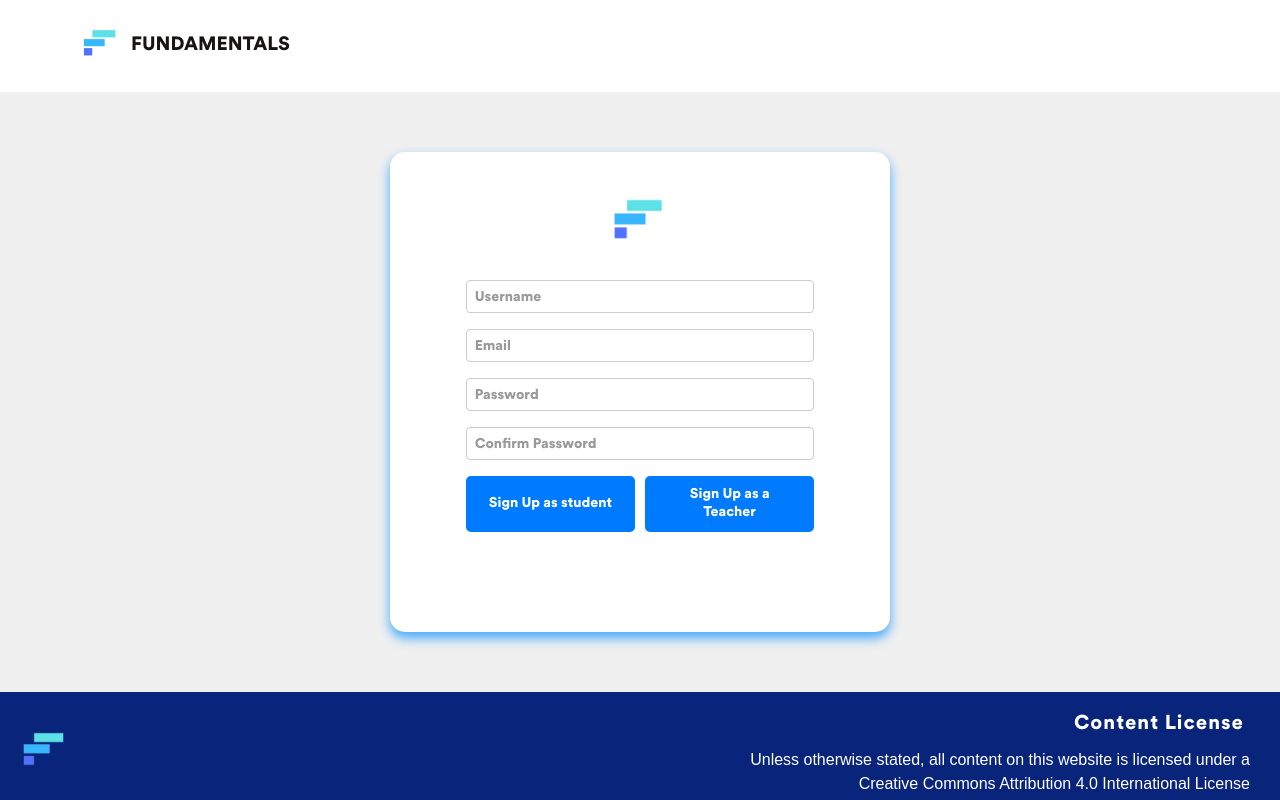
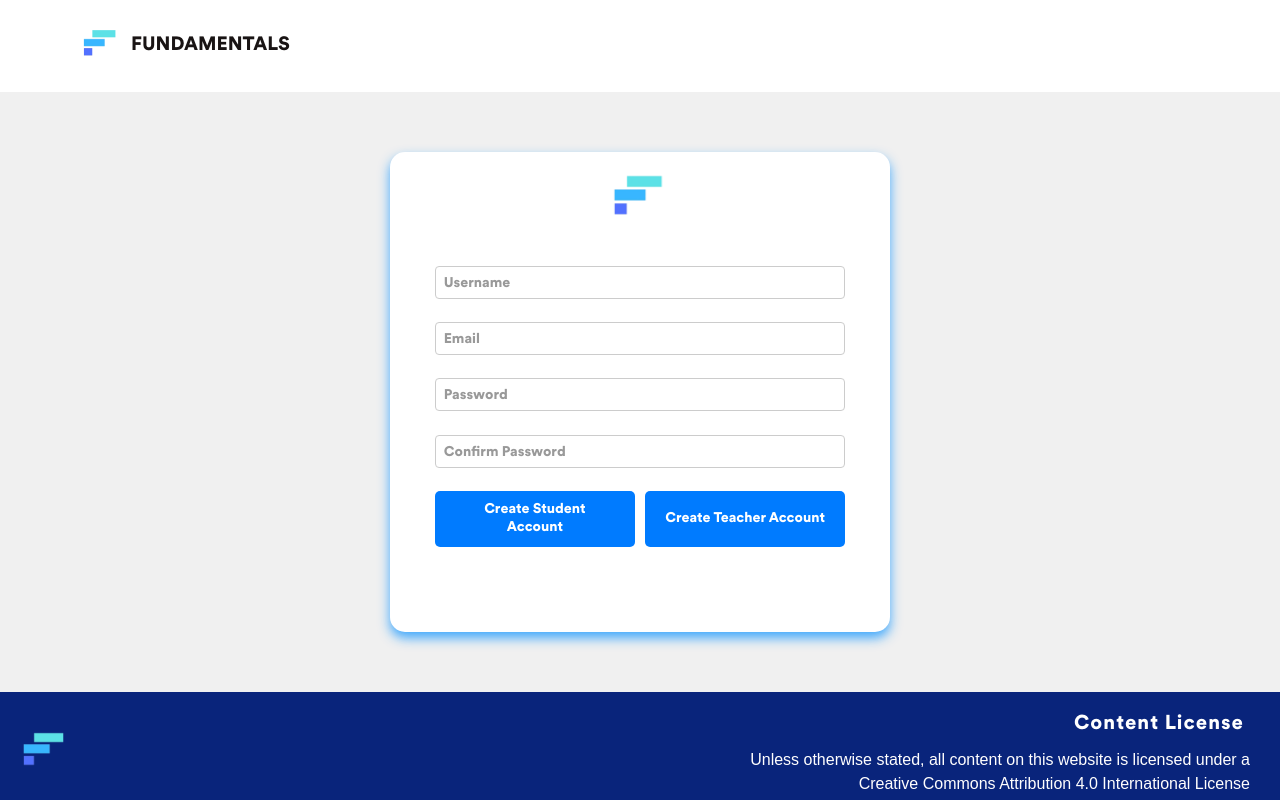
Before and after one commit to puneeth072003/Fundamentals, a React (Vite) app in the folder Frontend/Fundamentals/: page /signup in a window 1280 px wide. Shown: the top 800 px of the page. Built offline with nearby package versions, Linux system fonts and the light colour scheme.

Commit message:
Changes in signup and login

```diff
--- a/Frontend/Fundamentals/src/Login/SignUP/Login.css
+++ b/Frontend/Fundamentals/src/Login/SignUP/Login.css
@@ -39,6 +39,7 @@ input::placeholder {
 .auth-container form div {
   margin-bottom: 1rem;
   text-align: left;
+  padding: 10px 20px;
 }
 
 .auth-container form label {
--- a/Frontend/Fundamentals/src/Login/SignUP/Login.jsx
+++ b/Frontend/Fundamentals/src/Login/SignUP/Login.jsx
@@ -2,6 +2,7 @@ import React, { useState } from 'react';
 import { useNavigate } from 'react-router-dom';
 import axios from 'axios';
 import Logo from '../../assets/plainlogo.png';
+import "./Login.css"
 
 function Login() {
   const [email, setEmail] = useState('');
--- /dev/null
+++ b/Frontend/Fundamentals/src/Login/SignUP/Signup.css
@@ -0,0 +1,103 @@
+.log-body {
+    font-family: "spotify-circular";
+    margin: 0;
+    padding: 0;
+    display: flex;
+    justify-content: center;
+    align-items: center;
+    height:75vh;
+    background-color: #f0f0f0;
+  }
+
+  .auth-container {
+    background-color: white;
+    padding: 0.5rem;
+    border-radius: 15px;
+    height: 80%;
+    box-shadow: 0 6px 12px rgba(26, 152, 255, 0.819);
+    text-align: center;
+    display: flex;
+    flex-direction: column;
+    align-items: center;
+    width: 90%;
+    max-width: 500px;
+    margin: auto;
+    /* min-height: 70vh; Ensures it takes at least 70% of viewport height */
+    box-sizing: border-box; /* Ensures padding is included in width/height */
+  }
+  input::placeholder {
+    font-family: "spotify-circular";
+    color: #999;
+    font-size: 14px;
+  }
+  .auth-container .logo {
+    width: 80px;
+    height: auto;
+    margin-bottom: 1rem;
+  }
+
+  .auth-container form div {
+    margin-bottom: 0.2rem;
+    text-align: left;
+  }
+
+  .auth-container form label {
+    display: block;
+    margin-bottom: 0.5rem;
+  }
+
+  .auth-container form input {
+    width: 100%;
+    padding: 0.5rem;
+    border: 1px solid #ccc;
+    border-radius: 4px;
+  }
+
+  .auth-container button {
+    width: 100%;
+    padding: 0.5rem;
+    background-color: #007bff;
+    color: white;
+    border: none;
+    border-radius: 4px;
+    cursor: pointer;
+  }
+
+  .auth-container button:hover {
+    background-color: #0056b3;
+  }
+
+  .auth-container p {
+    margin-top: 1rem;
+    text-align: center;
+  }
+
+  .auth-container p a {
+    color: #007bff;
+    text-decoration: none;
+  }
+
+  .auth-container p a:hover {
+    text-decoration: underline;
+  }
+  .btn-ctn {
+    display: flex;
+    justify-content: space-between;
+    gap: 10px;
+  }
+
+  .btn-ctn button {
+    font-family: "spotify-circular";
+    flex: 1;
+    padding: 10px 20px;
+    font-size: 14px;
+    cursor: pointer;
+    background-color: #007bff;
+    color: white;
+    border: none;
+    border-radius: 5px;
+  }
+
+  .btn-ctn button:hover {
+    background-color: #0056b3;
+  }
--- a/Frontend/Fundamentals/src/Login/SignUP/Signup.jsx
+++ b/Frontend/Fundamentals/src/Login/SignUP/Signup.jsx
@@ -1,7 +1,7 @@
 import React, { useState } from 'react';
 import { useNavigate } from 'react-router-dom';
 import axios from 'axios';
-import "./Login.css";
+import "./Signup.css";
 import Logo from '../../assets/plainlogo.png';
 
 function Signup() {
@@ -67,8 +67,8 @@ function Signup() {
             <input type="password" placeholder="Confirm Password" value={confirmPassword} onChange={(e) => setConfirmPassword(e.target.value)} required />
           </div>
           <div className='btn-ctn'>
-            <button type="submit">Sign Up as student</button>
-            <button onClick={handleClick}>Sign Up as a Teacher</button>
+            <button type="submit">Create Student Account</button>
+            <button onClick={handleClick}>Create Teacher Account</button>
           </div>
         </form>
         {/* <p>
```
